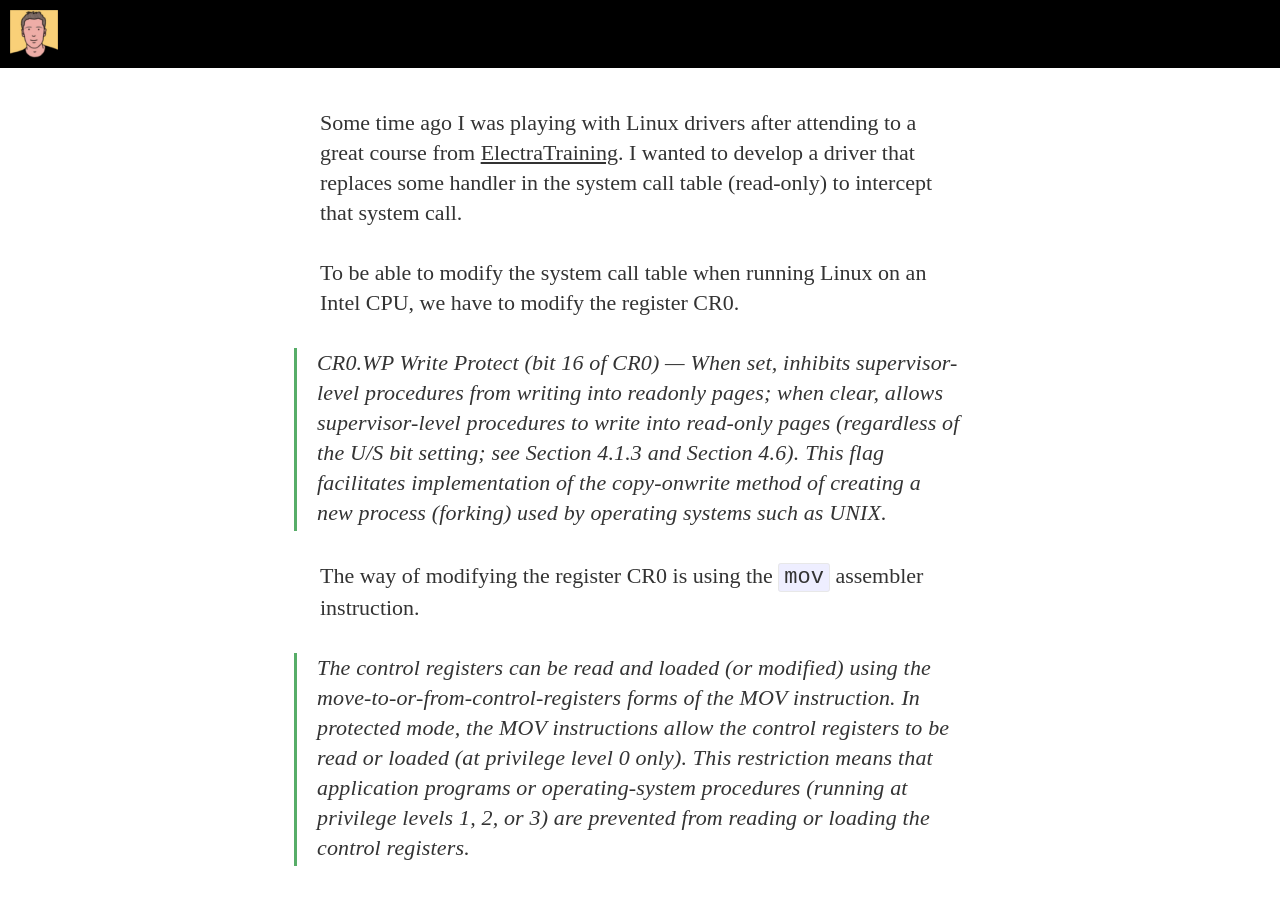
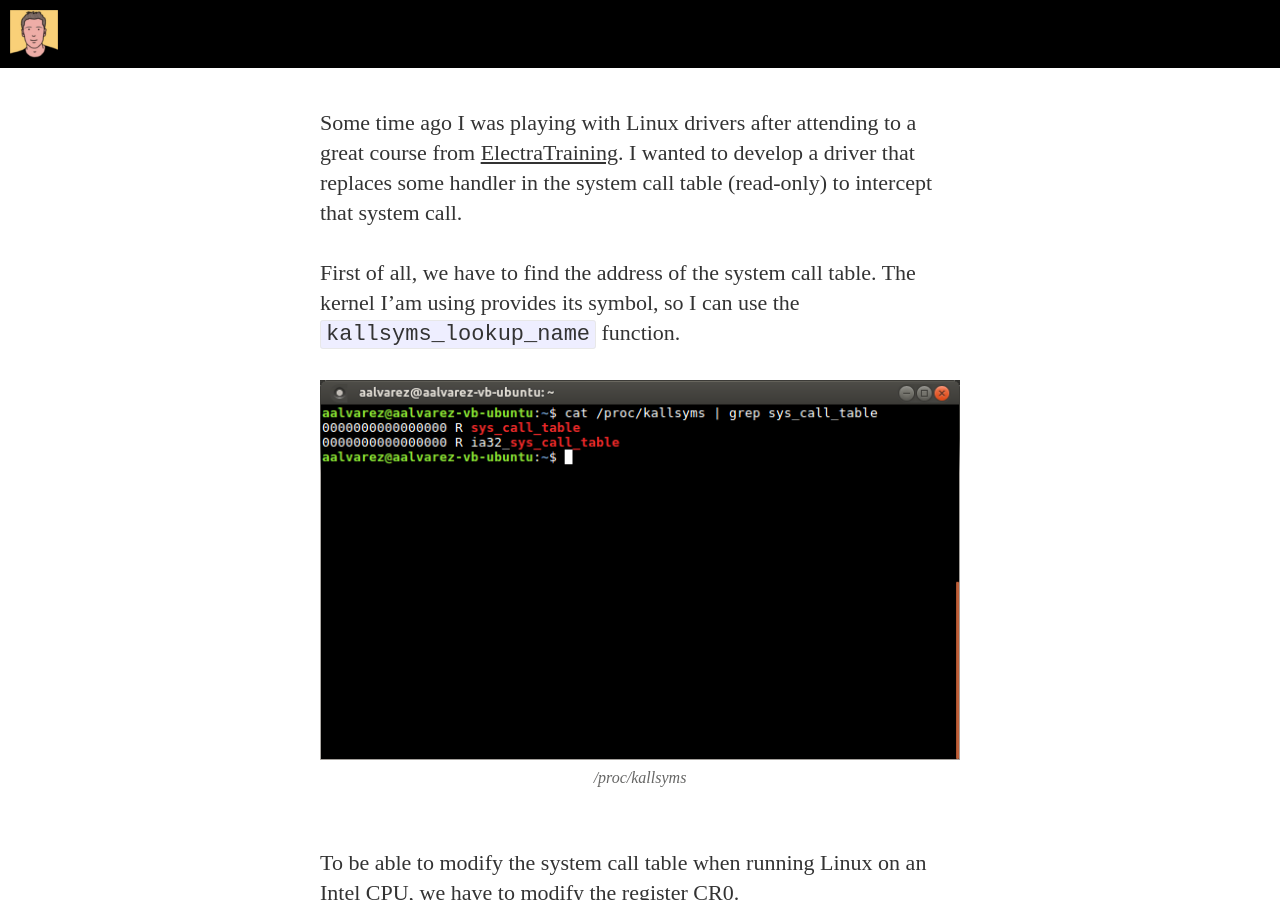
Before and after one commit to aafeijoo/aafeijoo.github.io, a Jekyll site: the page built from _posts/2018-08-22-linux-driver-intel-cpu-and-assembler-programming.markdown, in a window 1280 px wide and 900 px high, scrolled down 832 px. Built offline with Jekyll 4.4.1, drawn with Linux system fonts in a browser that asks for light colours; some web fonts are replaced.

Commit message:
Updated post

```diff
--- a/_posts/2018-08-22-linux-driver-intel-cpu-and-assembler-programming.markdown
+++ b/_posts/2018-08-22-linux-driver-intel-cpu-and-assembler-programming.markdown
@@ -8,6 +8,10 @@ image: /assets/images/articles/2018-08-22-linux-driver-intel-cpu-and-assembler-p
 ---
 
 Some time ago I was playing with Linux drivers after attending to a great course from [ElectraTraining](http://www.electratraining.org/english/). I wanted to develop a driver that replaces some handler in the system call table (read-only) to intercept that system call.
+
+First of all, we have to find the address of the system call table. The kernel I'am using provides its symbol, so I can use the `kallsyms_lookup_name` function.
+
+![/proc/kallsyms](/assets/images/articles/2018-08-22-linux-driver-intel-cpu-and-assembler-programming/kallsyms.png)
 
 To be able to modify the system call table when running Linux on an Intel CPU, we have to modify the register CR0.
 
```
Also changed, not shown: assets/images/articles/2018-08-22-linux-driver-intel-cpu-and-assembler-programming/kallsyms.png (added).
